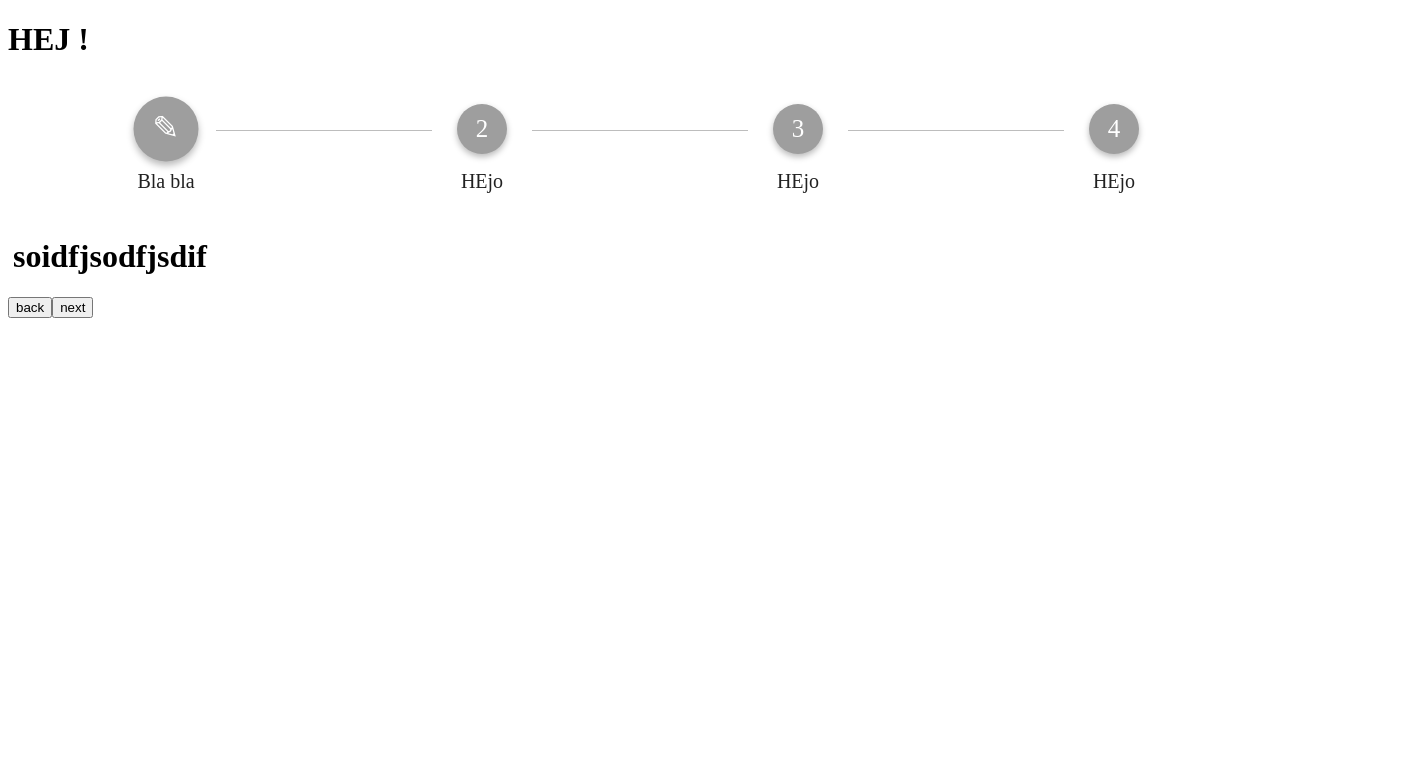
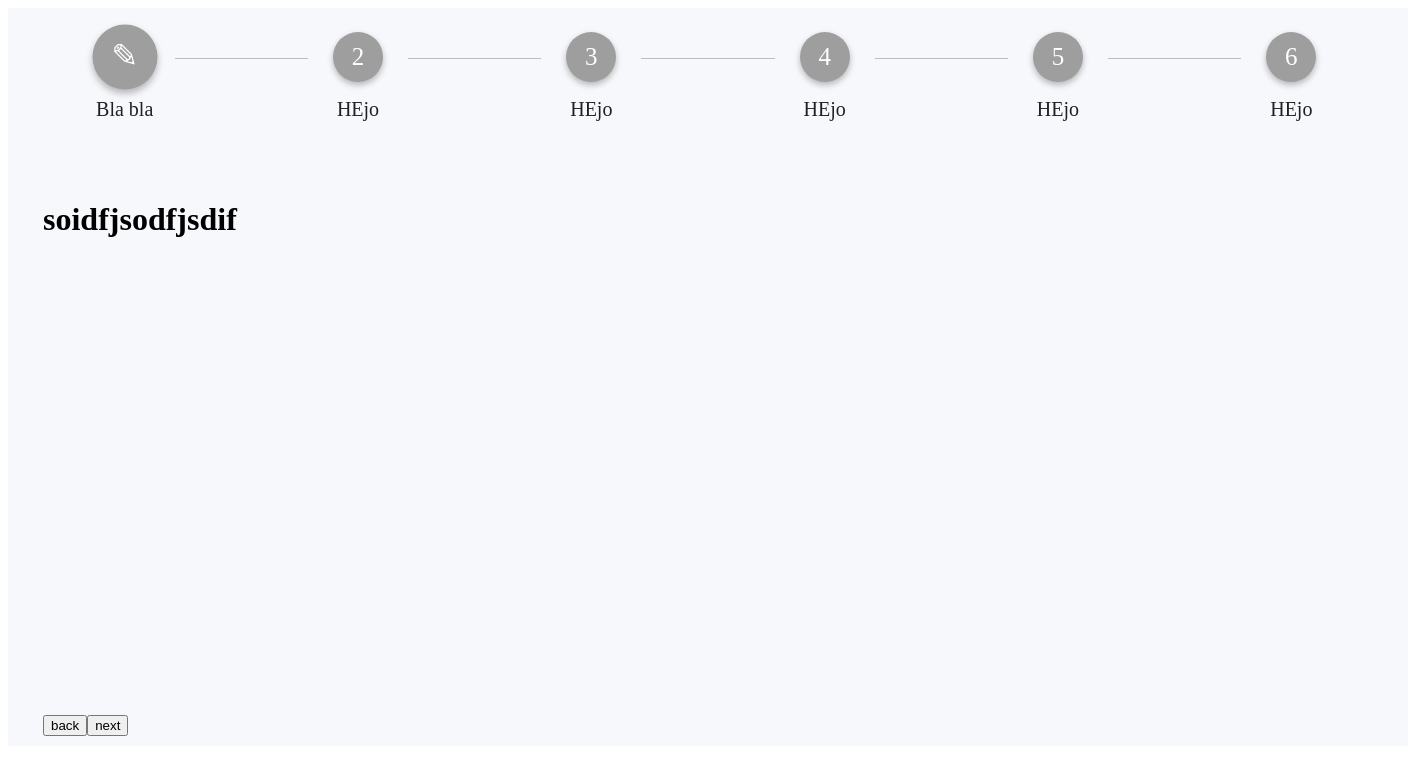
Before and after one commit to dimitor115/simple-v-stepper-example, a Nuxt app: page / in a window 1280 px wide. Shown: the top 774 px of the page, 1408 px wide, since content can reach past the window. Built offline with nearby package versions, Linux system fonts and the light colour scheme.

Commit message:
css fixes

```diff
--- a/components/SimpleStepper.vue
+++ b/components/SimpleStepper.vue
@@ -1,5 +1,5 @@
 <template>
-    <div>
+    <div class="simple-stepper">
         <div class="stepper-progress-bar">
             <div v-for="(step, index) in stepsDescription"
                  v-bind:class="stepClass(index)">
@@ -25,7 +25,7 @@
             </slot>
         </div>
 
-        <div class="navigation">
+        <div class="stepper-navigation">
             <button v-if="stepNumber > 1" class="btn btn-default" @click.prevent="moveToStep(stepNumber - 1)">
                 back
             </button>
@@ -104,18 +104,20 @@
 
 <style scoped>
 
-    .step {
-        margin: 5px;
+    .simple-stepper{
+        margin: auto;
+        width: 1400px;
     }
 
-    .navigation {
-        margin-top: 15px;
+    .step {
+        margin: auto;
+        min-height: 500px;
+        padding: 35px;
     }
 
-    .stepper-progress-bar {
-        margin-bottom: 40px;
+    .stepper-navigation {
+        padding: 0 35px 10px 35px;
     }
-
     .stepper-progress-bar {
         display: flex;
         width: 100%;
--- a/pages/index.vue
+++ b/pages/index.vue
@@ -1,7 +1,6 @@
 <template>
-    <div>
-        <h1> HEJ ! </h1>
-        <simple-stepper :steps-description="stepsDescriptions">
+    <div class="example">
+        <simple-stepper class="example-stepper" :steps-description="stepsDescriptions">
             <div slot="step-1">
                 <h1> soidfjsodfjsdif </h1>
             </div>
@@ -23,7 +22,9 @@
                 {name: "Bla bla"},
                 {name: "HEjo"},
                 {name: "HEjo"},
-                {name: "HEjo"}
+                {name: "HEjo"},
+                {name: "HEjo"},
+                {name: "HEjo"},
             ]
         })
     }
@@ -31,5 +32,7 @@
 </script>
 
 <style scoped>
-
+    .example-stepper {
+        background-color: #f7f8fb;
+    }
 </style>
```
